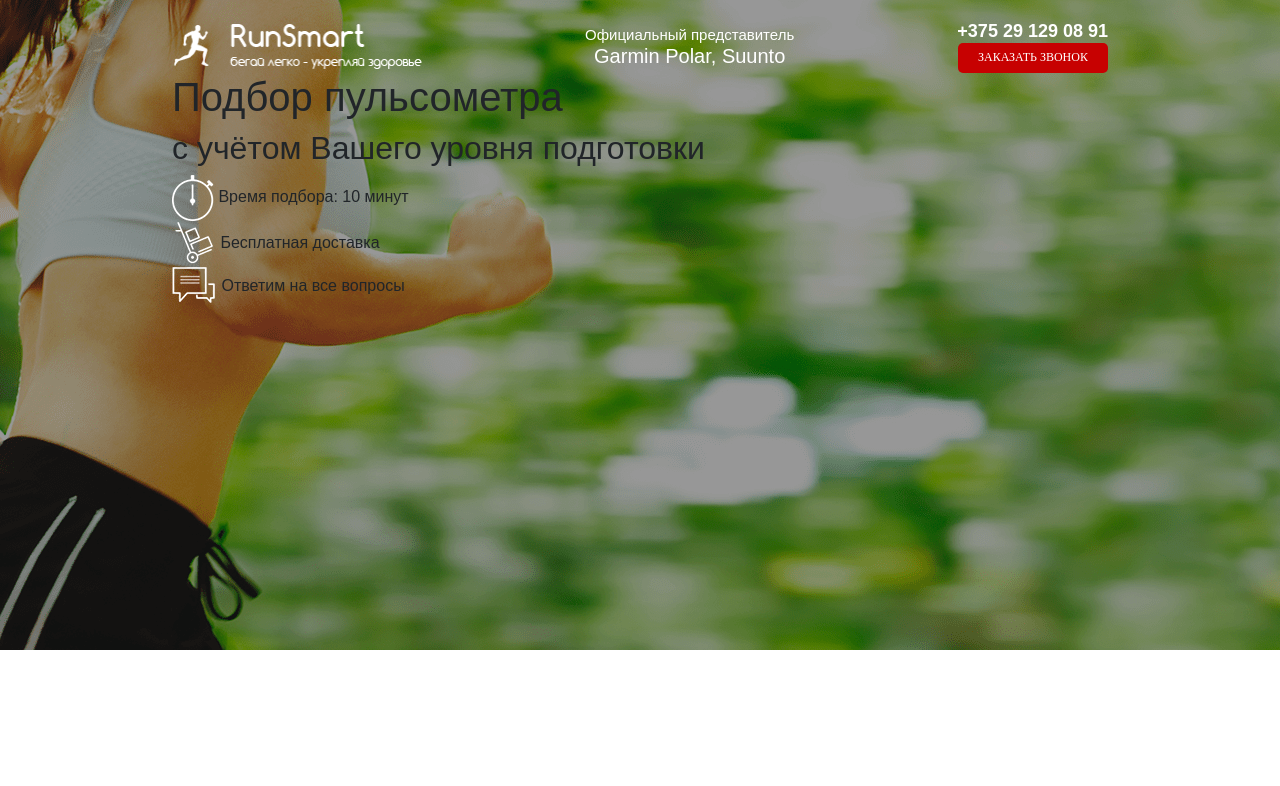
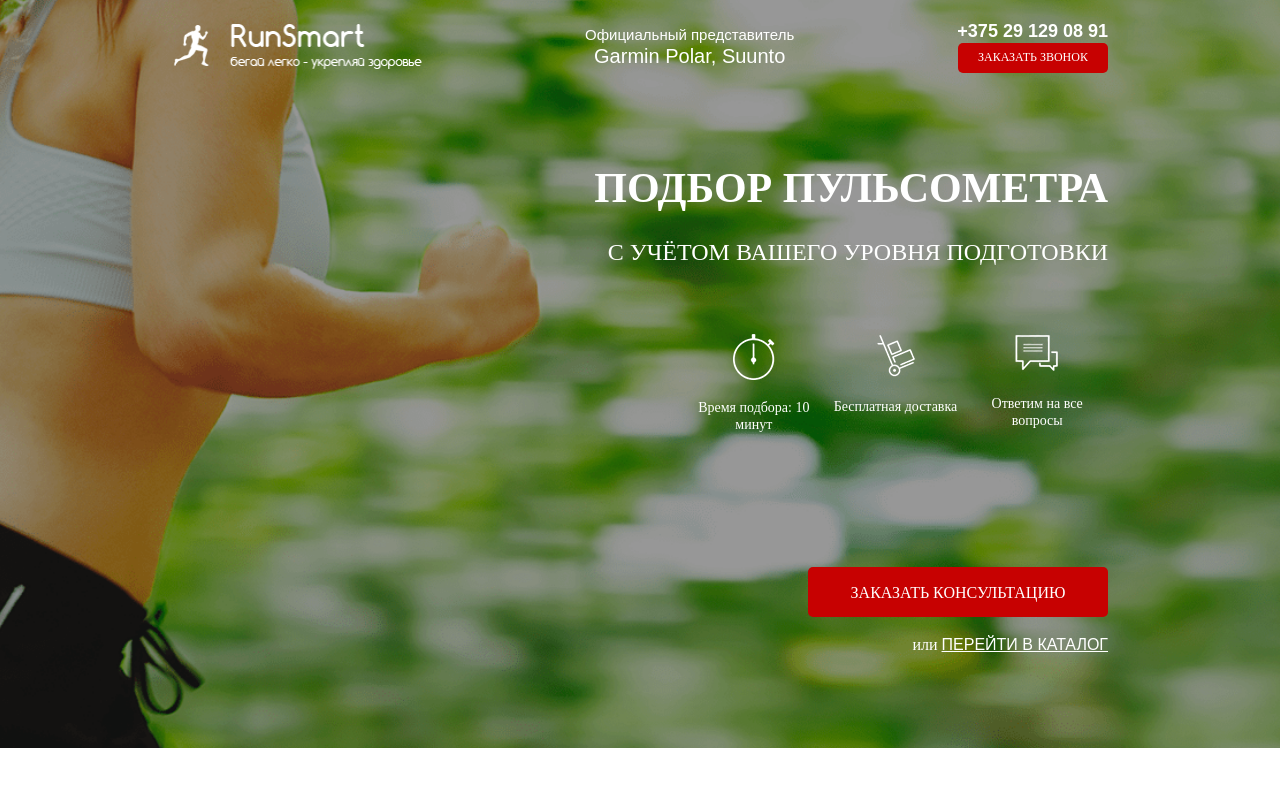
Before and after one commit to Skippik/heartRateMonitor, a plain HTML site: page src/index.html in a window 1280 px wide. Drawn offline with Linux system fonts and the light colour scheme.

Commit message:
header_full

```diff
--- a/src/index.html
+++ b/src/index.html
@@ -42,7 +42,16 @@
                         Ответим на все вопросы
                     </div>
                 </div>
+                <button class="button button_main">ЗАКАЗАТЬ КОНСУЛЬТАЦИЮ</button>
+                <div class="promo__link">
+                    или <a href="#">ПЕРЕЙТИ В КАТАЛОГ</a>
+                </div>
             </div>
+        </div>
+    </div>
+    <div class="advantages">
+        <div class="container">
+
         </div>
     </div>
 </body>
--- a/src/style/_buttons.scss
+++ b/src/style/_buttons.scss
@@ -10,4 +10,13 @@
     text-transform: uppercase;
     color: #ffffff;
     font-family: 'Museo Sans Cyrl';
+    &_main {
+        margin-top: 67px;
+        width: 300px;
+        height: 50px;
+        border-radius: 5px;
+        font-family: 'Museo Sans Cyrl';
+        font-size: 16px;
+        line-height: 1.2;
+    }
 }
--- a/src/style/style.scss
+++ b/src/style/style.scss
@@ -12,6 +12,64 @@
     min-height: 650px;
     padding: 21px 0 93px 0;
     background: url(../img/background.png) center (center/cover) no-repeat;
+    &__wrapper {
+        display: flex;
+        flex-direction: column;
+        align-items: flex-end;
+        margin-top: 90px;
+        @import './buttons';
+    }
+    &__header {
+        font-family: 'Museo Sans Cyrl';
+        font-size: 42px;
+        line-height: 1.2;
+        font-weight: 700;
+        text-transform: uppercase;
+        color: #ffffff;
+    }
+    &__subheader {
+        margin-bottom: 67px;
+        margin-top: 17px;
+        font-family: 'Museo Sans Cyrl';
+        font-size: 24px;
+        line-height: 1.2;
+        font-weight: 500;
+        text-transform: uppercase;
+        color: #ffffff;
+    }
+    &__icons {
+        margin-bottom: 67px;
+        width: 425px;
+        display: flex;
+        justify-content: space-between;
+    }
+    &__icon {
+        width: 160px;
+        text-align: center;
+        font-family: 'Museo Sans Cyrl';
+        font-size: 14px;
+        line-height: 1.2;
+        font-weight: 500;
+        color: #ffffff;
+        img {
+            display: block;
+            margin: 0 auto;
+            margin-bottom: 20px;
+        }
+    }
+    &__link {
+        margin-top: 18px;
+        font-family: 'Museo Sans Cyrl';
+        font-size: 16px;
+        line-height: 1.2;
+        font-weight: 500;
+        color: #ffffff;
+        a {
+            color: #ffffff;
+            text-transform: uppercase;
+            text-decoration: underline;
+        }
+    }
 }
 
 .header {
@@ -52,5 +110,4 @@
         flex-direction: column;
         align-items: flex-end;
     }
-
 }
```
Also changed, not shown: src/css/style.css, 1 other file.
